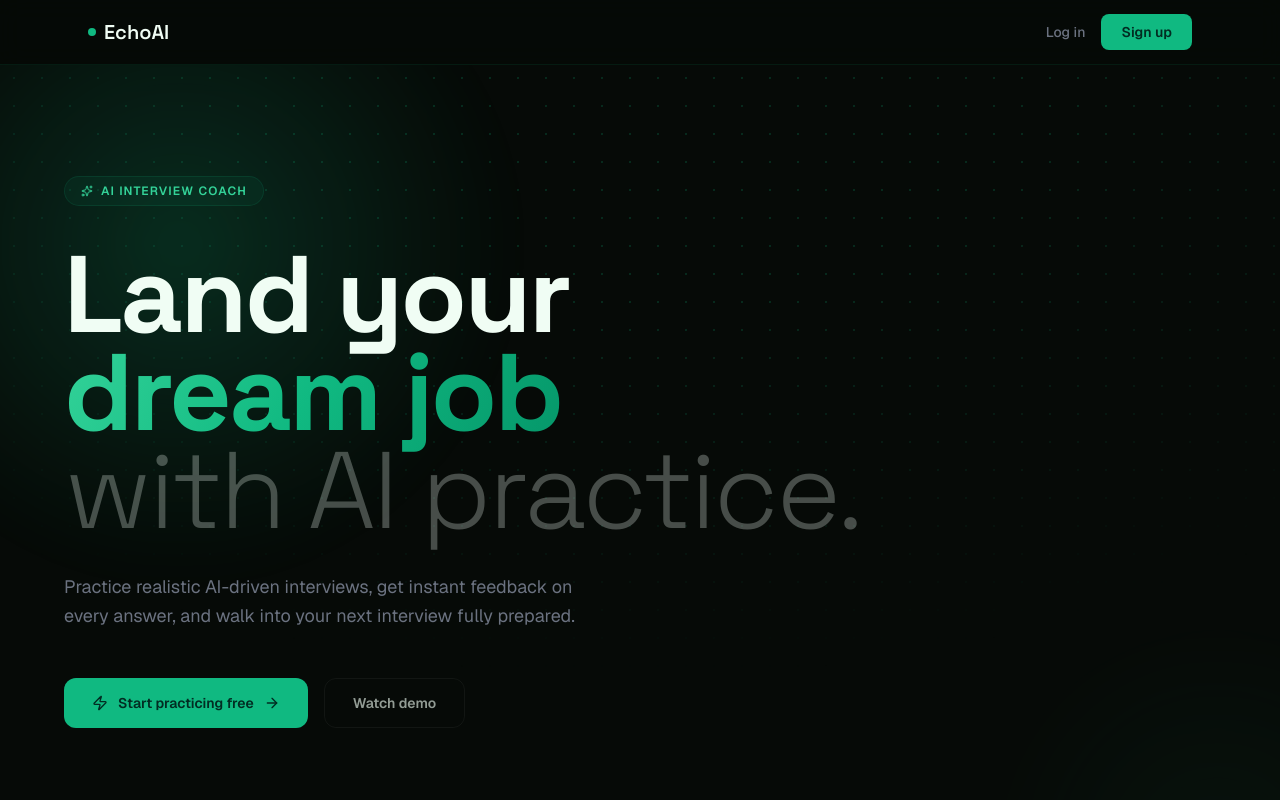
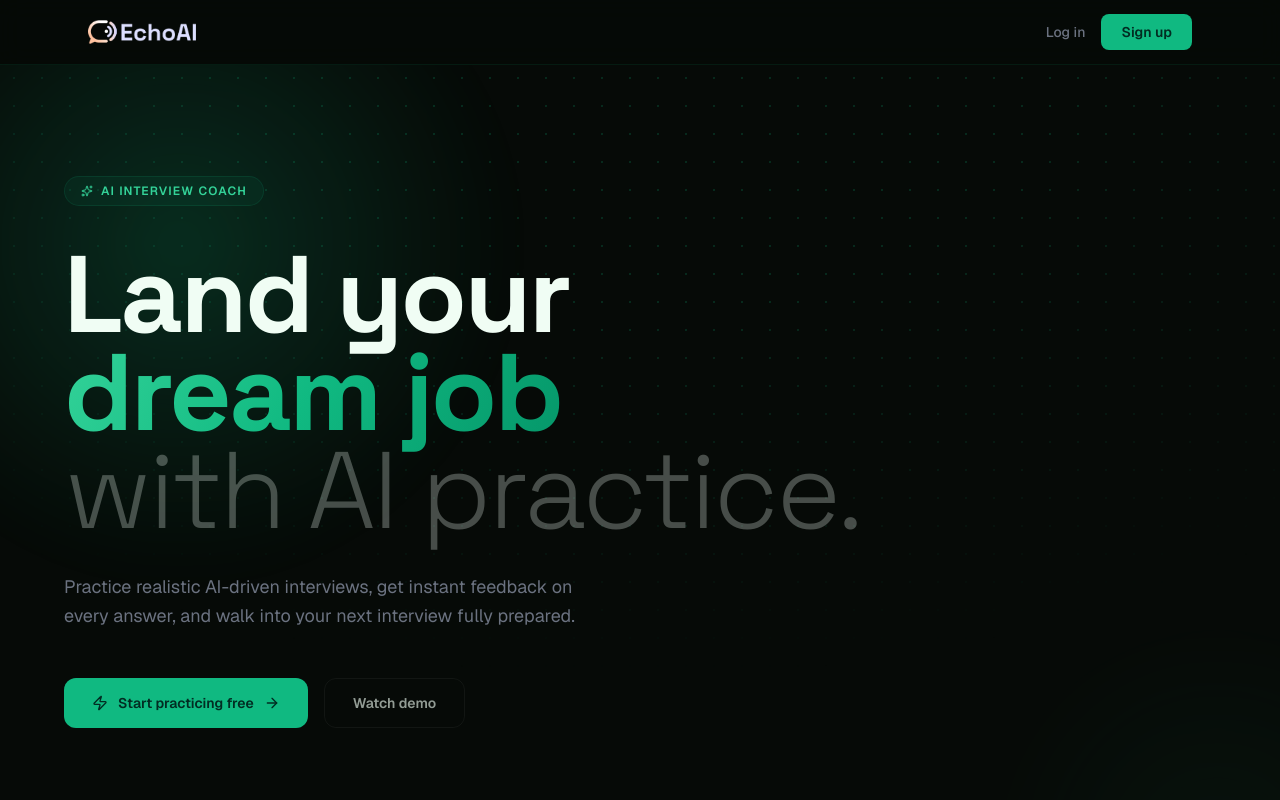
Before and after one commit to Prashidha0O1/EchoAI, a Next.js app in the folder frontend/: page / in a window 1280 px wide. Shown: the top 800 px of the page. Built offline with nearby package versions, Linux system fonts and the light colour scheme; no server answers.

Commit message:
Feat(Frontend): Landing Page

```diff
--- a/frontend/app/page.tsx
+++ b/frontend/app/page.tsx
@@ -3,6 +3,7 @@
 import { motion, useScroll, useTransform } from 'framer-motion';
 import { ArrowRight, Sparkles, ChevronRight, Zap, UserCircle, MessageSquare, BarChart2, Brain, Captions, FileSearch, FilePen, Code2 } from 'lucide-react';
 import Link from 'next/link';
+import Image from 'next/image';
 import { useRef } from 'react';
 
 /* ─── palette ───────────────────────────────────────────────────────── */
@@ -540,11 +541,8 @@ export default function Home() {
       {/* ═══════════════════════ FOOTER ══════════════════════════════════ */}
       <footer className="px-6 py-10" style={{ borderTop: `1px solid ${C.borderDim}` }}>
         <div className="max-w-6xl mx-auto flex flex-col sm:flex-row justify-between items-center gap-4">
-          <div className="flex items-center gap-2">
-            <div className="w-2 h-2 rounded-full" style={{ background: C.accent }} />
-            <p className="text-sm font-semibold" style={{ color: C.dim, fontFamily: 'var(--font-space-grotesk)' }}>
-              EchoAI
-            </p>
+          <div className="flex items-center gap-3">
+            <Image src="/EchoAI Logo.png" alt="EchoAI" width={90} height={28} className="object-contain opacity-70" />
             <p className="text-sm" style={{ color: C.dim }}>© 2026</p>
           </div>
           <div className="flex gap-8 text-sm">
--- a/frontend/components/Navbar.tsx
+++ b/frontend/components/Navbar.tsx
@@ -1,6 +1,7 @@
 'use client';
 
 import Link from 'next/link';
+import Image from 'next/image';
 import { useAuth } from '@/context/AuthContext';
 import { usePathname } from 'next/navigation';
 
@@ -15,9 +16,8 @@ export default function Navbar() {
         <nav className="fixed top-0 left-0 right-0 z-50 border-b backdrop-blur-md" style={{ borderColor: 'rgba(16,185,129,0.1)', background: 'rgba(6,10,7,0.85)' }}>
             <div className="max-w-6xl mx-auto px-6">
                 <div className="flex items-center justify-between h-16">
-                    <Link href="/" className="flex items-center gap-2 text-xl font-semibold" style={{ fontFamily: 'var(--font-space-grotesk)', color: '#f0fdf4' }}>
-                        <span className="w-2 h-2 rounded-full inline-block" style={{ background: '#10b981' }} />
-                        EchoAI
+                    <Link href="/" className="flex items-center">
+                        <Image src="/EchoAI Logo.png" alt="EchoAI" width={110} height={36} className="object-contain" priority />
                     </Link>
 
                     <div className="flex items-center gap-4">
```
